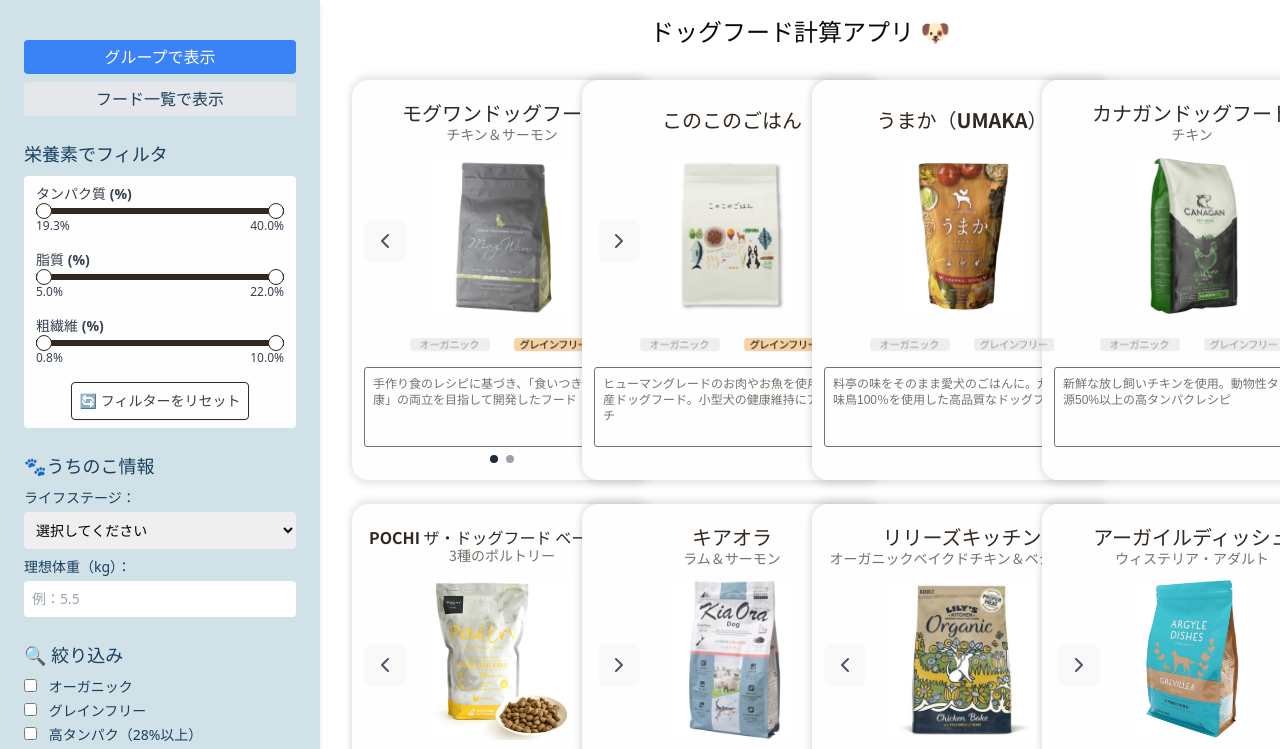
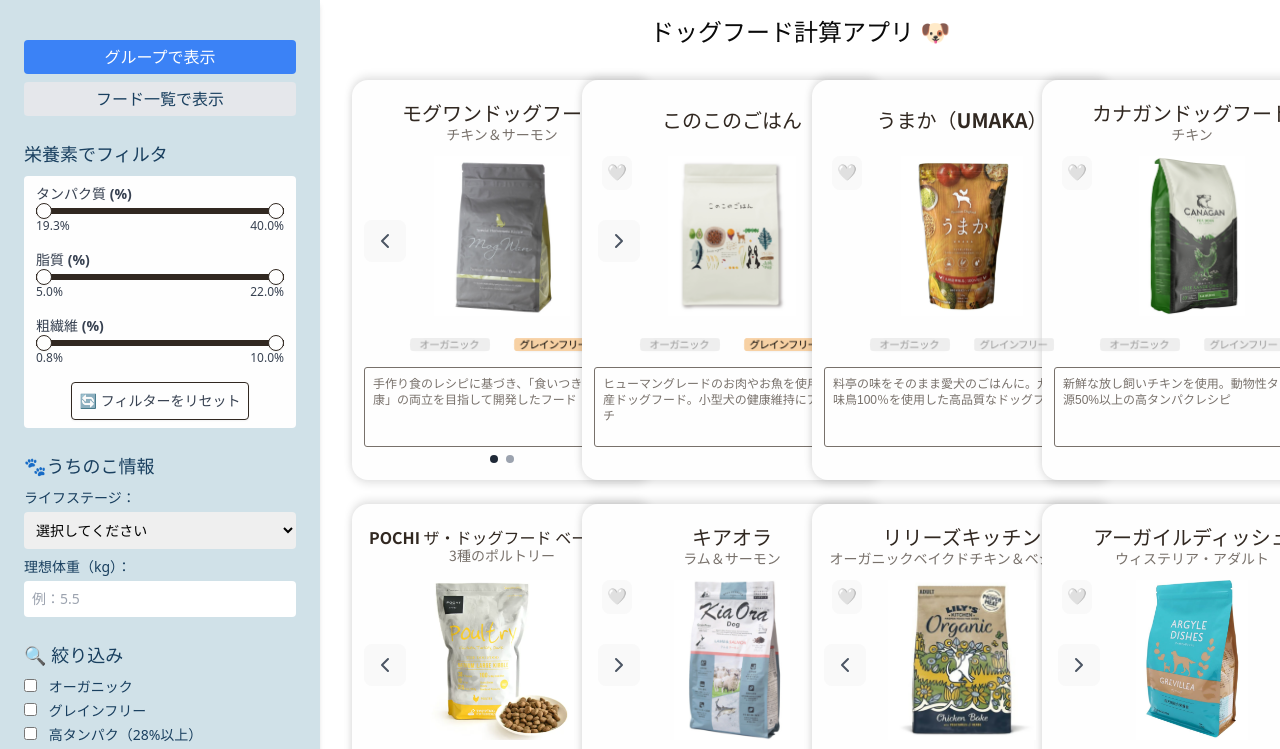
Before and after one commit to wannu0/dogfood, a React (Vite) app: page / in a window 1280 px wide. Shown: the top 749 px of the page. Built offline with nearby package versions, Linux system fonts and the light colour scheme; a web font is replaced by a local one.

Commit message:
お気に入りボタン追加

```diff
--- a/src/App.tsx
+++ b/src/App.tsx
@@ -6,7 +6,6 @@
 import FoodDetailModal from "./components/FoodDetailModal";
 import { calcNutrientAverages, calcNutrientMedians } from "./utils/calcNutrients";
 import type { Stage, GroupedFood, Food, Nutrients, MyPet, ViewMode, FoodWithGroup, NutrientFilter, NutrientRange } from "./types/types";
-import RangeSliderDemo from "./RangeSliderDemo";
 //-------------------------------------------
 
 
@@ -36,8 +35,6 @@
 //平均値と中央値の計算
 const nutrientAvg = calcNutrientAverages(allFoods)  as Nutrients;
 const nutrientMedian = calcNutrientMedians(allFoods) as Nutrients;
-
-
 
 
 
@@ -104,6 +101,23 @@
   //グループ表示か個別表示か
   const [viewMode, setViewMode] = useState<ViewMode>("grouped");
 
+  //お気に入りの登録
+  const [favorites, setFavorites] = useState<FoodWithGroup[]>([]);
+
+  //お気に入り登録・解除トグル関数
+  const toggleFavorite = (food: FoodWithGroup) => {
+    setFavorites((prev) => {
+      const exists = prev.some((f) => f.food.food_id === food.food.food_id);
+      return exists
+        ? prev.filter((f) => f.food.food_id !== food.food.food_id)
+        : [...prev, food];
+    });
+  };
+
+  //お気に入りかどうか返す関数
+  const isFavorite = (food: FoodWithGroup) =>
+  favorites.some((f) => f.food.food_id === food.food.food_id);
+
 
   return (
     <div className="flex min-h-screen">
@@ -156,8 +170,9 @@
       activeFood={activeFood}
       setActiveFood={setActiveFood}
       viewMode={viewMode}
-      //allFoods={allFoods}
       nutrientFilter={nutrientFilter}
+      toggleFavorite={toggleFavorite}
+      isFavorite={isFavorite}
       />
     </div>
     </div>
--- a/src/FoodList.tsx
+++ b/src/FoodList.tsx
@@ -15,11 +15,13 @@
   activeFood: FoodWithGroup | null;
   setActiveFood: (f:FoodWithGroup)=>void;
   viewMode: ViewMode;
-  //allFoods: Food[];
   nutrientFilter: NutrientFilter;
+  toggleFavorite:(f:FoodWithGroup)=>void;
+  isFavorite:(f:FoodWithGroup)=>boolean;
 };
 
-const FoodList = ({ groupedFoods, myPet, stage, idealWeight, isOrganic, isDomestic, activeFood, setActiveFood, viewMode, nutrientFilter }: Props) => {
+const FoodList = ({ groupedFoods, myPet, stage, idealWeight, isOrganic, isDomestic, activeFood, setActiveFood,
+  viewMode, nutrientFilter, toggleFavorite, isFavorite }: Props) => {
 
   const showUserInfo = myPet?.weightKg ? myPet.weightKg > 0 : false; //入力の有無を管理する
   const der = idealWeight ? calcDER(idealWeight, stage) : 0; //まず必要カロリーを計算
@@ -82,6 +84,8 @@
                 activeFood={activeFood}
                 setActiveFood={setActiveFood}
                 viewMode={viewMode}
+                toggleFavorite={toggleFavorite}
+                isFavorite={isFavorite}
               />
 
 
@@ -94,6 +98,8 @@
                 activeFood={activeFood}
                 setActiveFood={setActiveFood}
                 viewMode={viewMode}
+                toggleFavorite={toggleFavorite}
+                isFavorite={isFavorite}
               />
             ))}
       </div>
--- a/src/components/FoodCard.tsx
+++ b/src/components/FoodCard.tsx
@@ -6,6 +6,7 @@
 import FeatureIcons from "./FeatureIcons";
 import { ChevronLeft, ChevronRight } from "lucide-react";
 import { calcDER } from "../utils/calories";
+import { Heart, HeartOff } from "lucide-react"; // お好みのアイコンを使ってOK！
 
 type Props = {
   myPet? : MyPet;
@@ -13,9 +14,11 @@
   activeFood: FoodWithGroup | null;
   setActiveFood: (f:FoodWithGroup)=>void;
   viewMode: ViewMode;
+  toggleFavorite:(f:FoodWithGroup)=>void;
+  isFavorite:(f:FoodWithGroup)=>boolean;
 };
 
-const FoodCard: FC<Props> = ({ foodWithGroup, setActiveFood, myPet, viewMode }) => {
+const FoodCard: FC<Props> = ({ foodWithGroup, setActiveFood, myPet, viewMode, toggleFavorite, isFavorite }) => {
   const [index, setIndex] = useState(0);
   const [isHovered, setIsHovered] = useState(false);
   const {groupedFood} = foodWithGroup;
@@ -25,6 +28,9 @@
     ? groupedFood.foods[index]
     : foodWithGroup.food;
 
+
+  //お気に入り状態の表示
+  const isFav = isFavorite(foodWithGroup);
 
   //最大パッケージ------
   const largestVariant = food.variants.reduce((a, b) =>
@@ -37,7 +43,7 @@
   const daysPerBag = dailyGrams && dailyGrams > 0 ? Math.floor(largestVariant.weight / dailyGrams) : undefined;
   const pricePerDay = daysPerBag && daysPerBag > 0 ? Math.floor(largestVariant.price / daysPerBag) : undefined;
 
-
+  //ページング
   const next = () => setIndex((i) => (i + 1) % groupedFood.foods.length);
   const prev = () => setIndex((i) => (i - 1 + groupedFood.foods.length) % groupedFood.foods.length);
 
@@ -56,6 +62,7 @@
       onMouseEnter={() => setIsHovered(true)}
       onMouseLeave={() => setIsHovered(false)}
     >
+
       {/* タイトル部分 */}
       <div className="h-[3.5rem] flex flex-col justify-center items-center text-center mb-2">
         <h2
@@ -74,6 +81,19 @@
 
       {/* 画像とアニメーション部分 */}
       <div className="relative w-full h-[170px] overflow-hidden">
+
+        {/* お気に入りボタン */}
+        <button
+          type="button"
+          onClick={(e) => {
+            e.stopPropagation(); // カードクリックイベントとバッティングしないように
+            toggleFavorite(foodWithGroup);
+          }}
+          className="absolute top-0 right-2 p-1 text-red-500 hover:text-red-700 z-10"
+        >
+          {isFav ? "❤️" : "🤍"}
+        </button>
+
         {viewMode === "grouped" ? (
           // groupモード：スライド式
           groupedFood.foods.map((f, i) => {
--- a/src/components/FoodDetailModal.tsx
+++ b/src/components/FoodDetailModal.tsx
@@ -158,11 +158,14 @@
                                     <div className="mb-1 text-sm">{food.comment}</div>
 
                                     <div className="min-h-[200px] flex flex-col justify-center">
-                                    <NutrientChart nutrients={nutrientData} averages={nutrientAvg} medians={nutrientMedian}/>
+                                        <div className="text-sm"><strong>保証分析値</strong></div>
+                                        <NutrientChart nutrients={nutrientData} averages={nutrientAvg} medians={nutrientMedian}/>
                                     </div>
 
-                                    <PFCChart pfc={pfc} note={pfcNote} />
-
+                                    <div>
+                                        <div className="text-sm"><strong>乾物基準</strong></div>
+                                        <PFCChart pfc={pfc} note={pfcNote} />
+                                    </div>
                                     <div className="text-modalBaseFont_pale text-right text-sm mt-auto">
                                         <span className="mr-5">{food.kcal || "-"}kcal / 100g</span>
                                         <span>原産国：{food.country || "情報なし"}</span>
```
